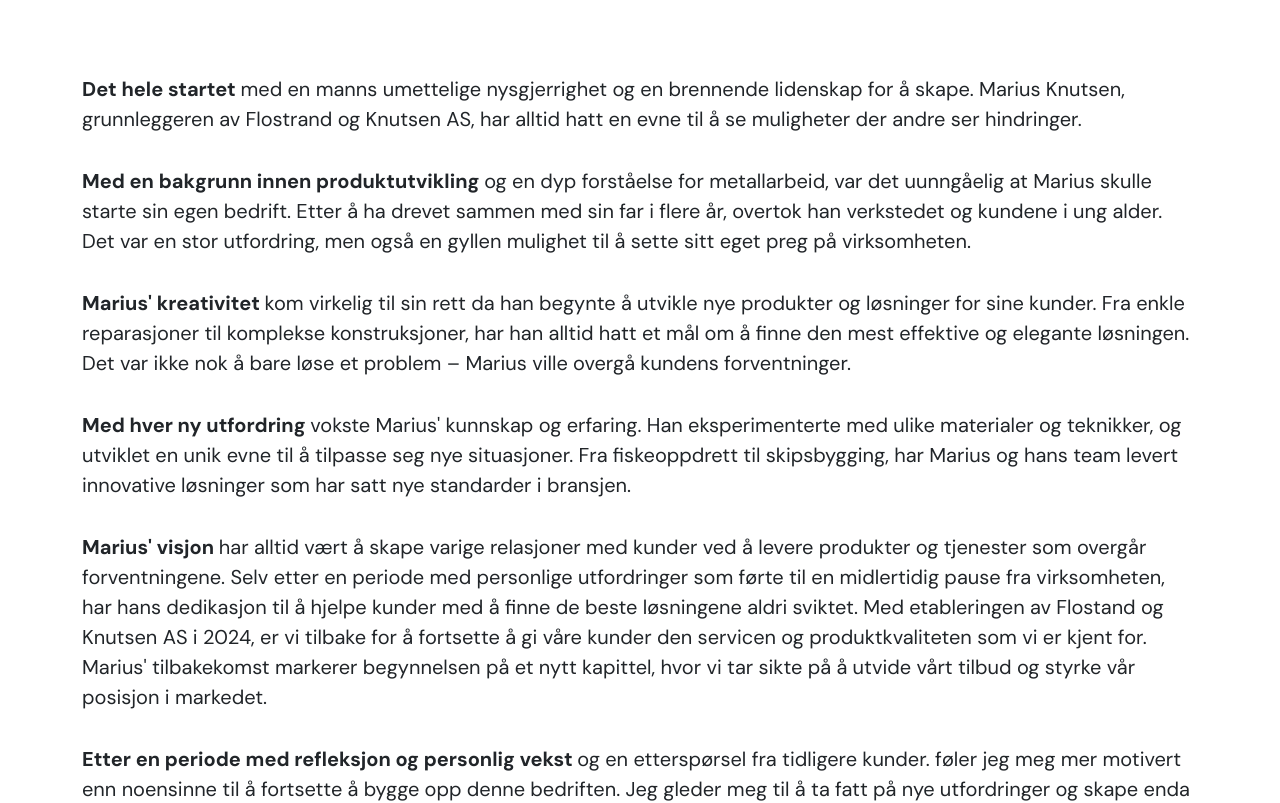
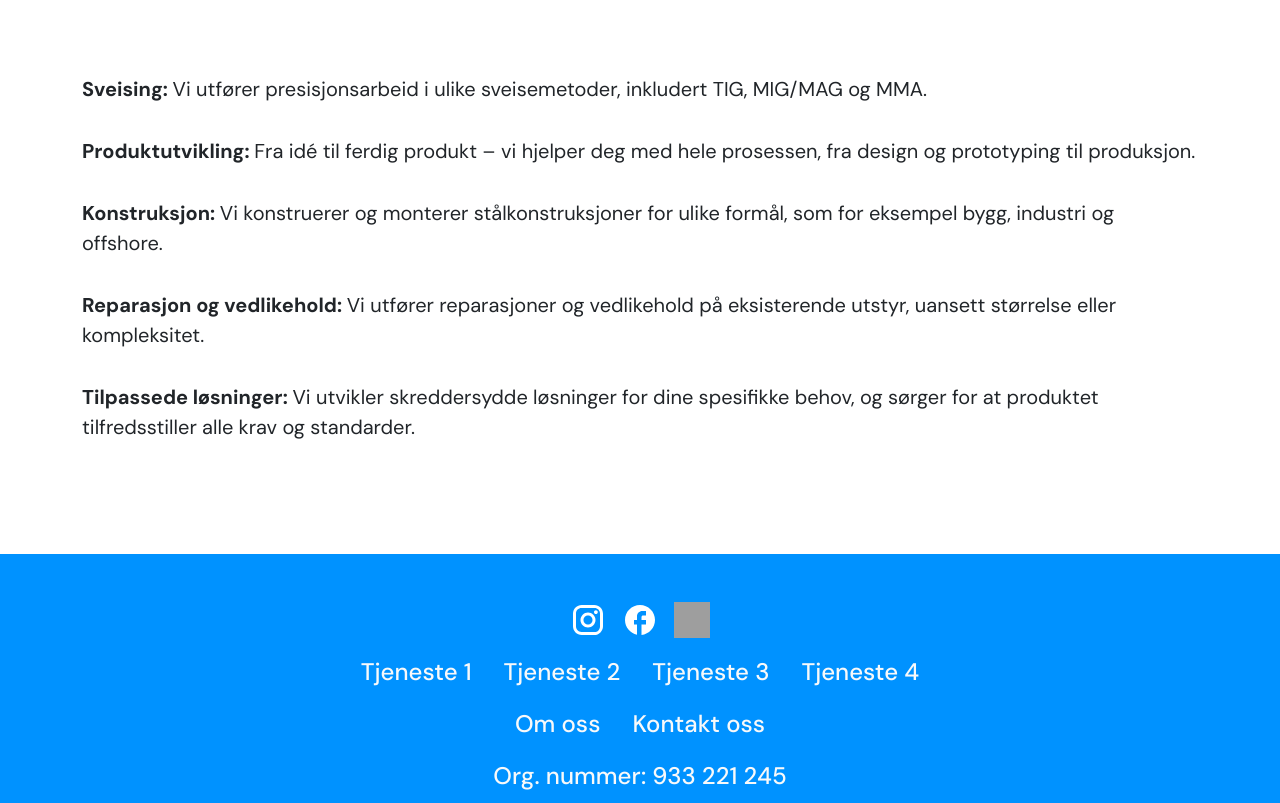
Before and after one commit to teehbee/flostrand-og-knutsen, a React (Vite) app: page /about in a window 1280 px wide. Shown: the part 2400-3203 px from the top of the page. Built offline with nearby package versions, Linux system fonts and the light colour scheme; grey boxes are pictures that could not be loaded.

Commit message:
add lower body text content to about page

```diff
--- a/src/components/about/content/index.tsx
+++ b/src/components/about/content/index.tsx
@@ -1,3 +1,34 @@
 import { aboutLandingImageDescription, aboutHeader, aboutLowerImageDescription, aboutLowerImageHeader, aboutLowerImageText, aboutParagraph1, aboutParagraph1Bold, aboutParagraph2, aboutParagraph2Bold, aboutParagraph3, aboutParagraph3Bold, aboutParagraph4, aboutParagraph4Bold, aboutParagraph5, aboutParagraph5Bold, aboutParagraph6, aboutParagraph6Bold, aboutSignature } from "./textContent";
 
-export { aboutLandingImageDescription, aboutHeader, aboutLowerImageDescription, aboutLowerImageHeader, aboutLowerImageText, aboutParagraph1, aboutParagraph1Bold, aboutParagraph2, aboutParagraph2Bold, aboutParagraph3, aboutParagraph3Bold, aboutParagraph4, aboutParagraph4Bold, aboutParagraph5, aboutParagraph5Bold, aboutParagraph6, aboutParagraph6Bold, aboutSignature };
+import { aboutLowerParagraph1Bold, aboutLowerParagraph1, aboutLowerParagraph2Bold, aboutLowerParagraph2, aboutLowerParagraph3Bold, aboutLowerParagraph3, aboutLowerParagraph4Bold, aboutLowerParagraph4, aboutLowerParagraph5Bold, aboutLowerParagraph5 } from "./textContent";
+
+export {
+  aboutLandingImageDescription,
+  aboutHeader,
+  aboutLowerImageDescription,
+  aboutLowerImageHeader,
+  aboutLowerImageText,
+  aboutParagraph1,
+  aboutParagraph1Bold,
+  aboutParagraph2,
+  aboutParagraph2Bold,
+  aboutParagraph3,
+  aboutParagraph3Bold,
+  aboutParagraph4,
+  aboutParagraph4Bold,
+  aboutParagraph5,
+  aboutParagraph5Bold,
+  aboutParagraph6,
+  aboutParagraph6Bold,
+  aboutSignature,
+  aboutLowerParagraph1Bold,
+  aboutLowerParagraph1,
+  aboutLowerParagraph2Bold,
+  aboutLowerParagraph2,
+  aboutLowerParagraph3Bold,
+  aboutLowerParagraph3,
+  aboutLowerParagraph4Bold,
+  aboutLowerParagraph4,
+  aboutLowerParagraph5Bold,
+  aboutLowerParagraph5,
+};
--- a/src/components/about/content/textContent.tsx
+++ b/src/components/about/content/textContent.tsx
@@ -35,4 +35,19 @@
 
 export const aboutLowerImageText = "Med over 10 års erfaring innen sveising og metallarbeid, tilbyr vi en bred spekter av tjenester tilpasset dine behov. Våre erfarne fagfolk benytter avansert utstyr og teknikker for å levere produkter av høyeste kvalitet.";
 
-// Lower text body
+// Lower body text
+
+export const aboutLowerParagraph1Bold = "Sveising: ";
+export const aboutLowerParagraph1 = "Vi utfører presisjonsarbeid i ulike sveisemetoder, inkludert TIG, MIG/MAG og MMA.";
+
+export const aboutLowerParagraph2Bold = "Produktutvikling: ";
+export const aboutLowerParagraph2 = "Fra idé til ferdig produkt – vi hjelper deg med hele prosessen, fra design og prototyping til produksjon.";
+
+export const aboutLowerParagraph3Bold = "Konstruksjon: ";
+export const aboutLowerParagraph3 = "Vi konstruerer og monterer stålkonstruksjoner for ulike formål, som for eksempel bygg, industri og offshore.";
+
+export const aboutLowerParagraph4Bold = "Reparasjon og vedlikehold: ";
+export const aboutLowerParagraph4 = "Vi utfører reparasjoner og vedlikehold på eksisterende utstyr, uansett størrelse eller kompleksitet.";
+
+export const aboutLowerParagraph5Bold = "Tilpassede løsninger: ";
+export const aboutLowerParagraph5 = "Vi utvikler skreddersydde løsninger for dine spesifikke behov, og sørger for at produktet tilfredsstiller alle krav og standarder.";
--- a/src/components/about/sections/AboutLowerTextBody.tsx
+++ b/src/components/about/sections/AboutLowerTextBody.tsx
@@ -1,16 +1,14 @@
-import { aboutParagraph1, aboutParagraph2, aboutParagraph3, aboutParagraph4, aboutParagraph5, aboutParagraph6, aboutParagraph1Bold, aboutParagraph2Bold, aboutParagraph3Bold, aboutParagraph4Bold, aboutParagraph5Bold, aboutParagraph6Bold, aboutSignature } from "../content";
+import { aboutLowerParagraph1Bold, aboutLowerParagraph1, aboutLowerParagraph2Bold, aboutLowerParagraph2, aboutLowerParagraph3Bold, aboutLowerParagraph3, aboutLowerParagraph4Bold, aboutLowerParagraph4, aboutLowerParagraph5Bold, aboutLowerParagraph5 } from "../content";
 import { AboutTextParagraph } from "../elements";
 
 function AboutLowerTextBody() {
   return (
     <div className="container py-5 my-5">
-      <AboutTextParagraph textContentBold={aboutParagraph1Bold} textContent={aboutParagraph1} />
-      <AboutTextParagraph textContentBold={aboutParagraph2Bold} textContent={aboutParagraph2} />
-      <AboutTextParagraph textContentBold={aboutParagraph3Bold} textContent={aboutParagraph3} />
-      <AboutTextParagraph textContentBold={aboutParagraph4Bold} textContent={aboutParagraph4} />
-      <AboutTextParagraph textContentBold={aboutParagraph5Bold} textContent={aboutParagraph5} />
-      <AboutTextParagraph textContentBold={aboutParagraph6Bold} textContent={aboutParagraph6} />
-      <AboutTextParagraph textContentBold="" textContent={aboutSignature} />
+      <AboutTextParagraph textContentBold={aboutLowerParagraph1Bold} textContent={aboutLowerParagraph1} />
+      <AboutTextParagraph textContentBold={aboutLowerParagraph2Bold} textContent={aboutLowerParagraph2} />
+      <AboutTextParagraph textContentBold={aboutLowerParagraph3Bold} textContent={aboutLowerParagraph3} />
+      <AboutTextParagraph textContentBold={aboutLowerParagraph4Bold} textContent={aboutLowerParagraph4} />
+      <AboutTextParagraph textContentBold={aboutLowerParagraph5Bold} textContent={aboutLowerParagraph5} />
     </div>
   );
 }
```
